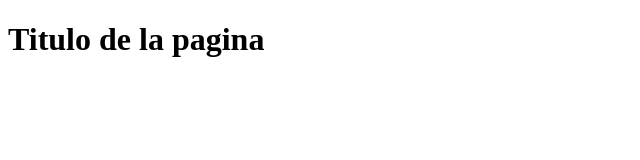
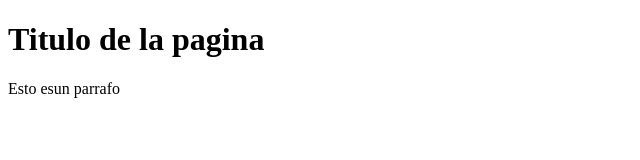
Before and after one commit to reyes226/Proyecto-web-empresa-C, a plain HTML site: page index.html in a window 1280 px wide. Shown: the whole page, without its empty margins (0-640 px from the left). Drawn offline with Linux system fonts and the light colour scheme.

Commit message:
Update index.html

```diff
--- a/index.html
+++ b/index.html
@@ -7,5 +7,6 @@
 </head>
 <body>
     <h1>Titulo de la pagina</h1>
+    <p1>Esto esun parrafo</p1>
 </body>
 </html>
```
